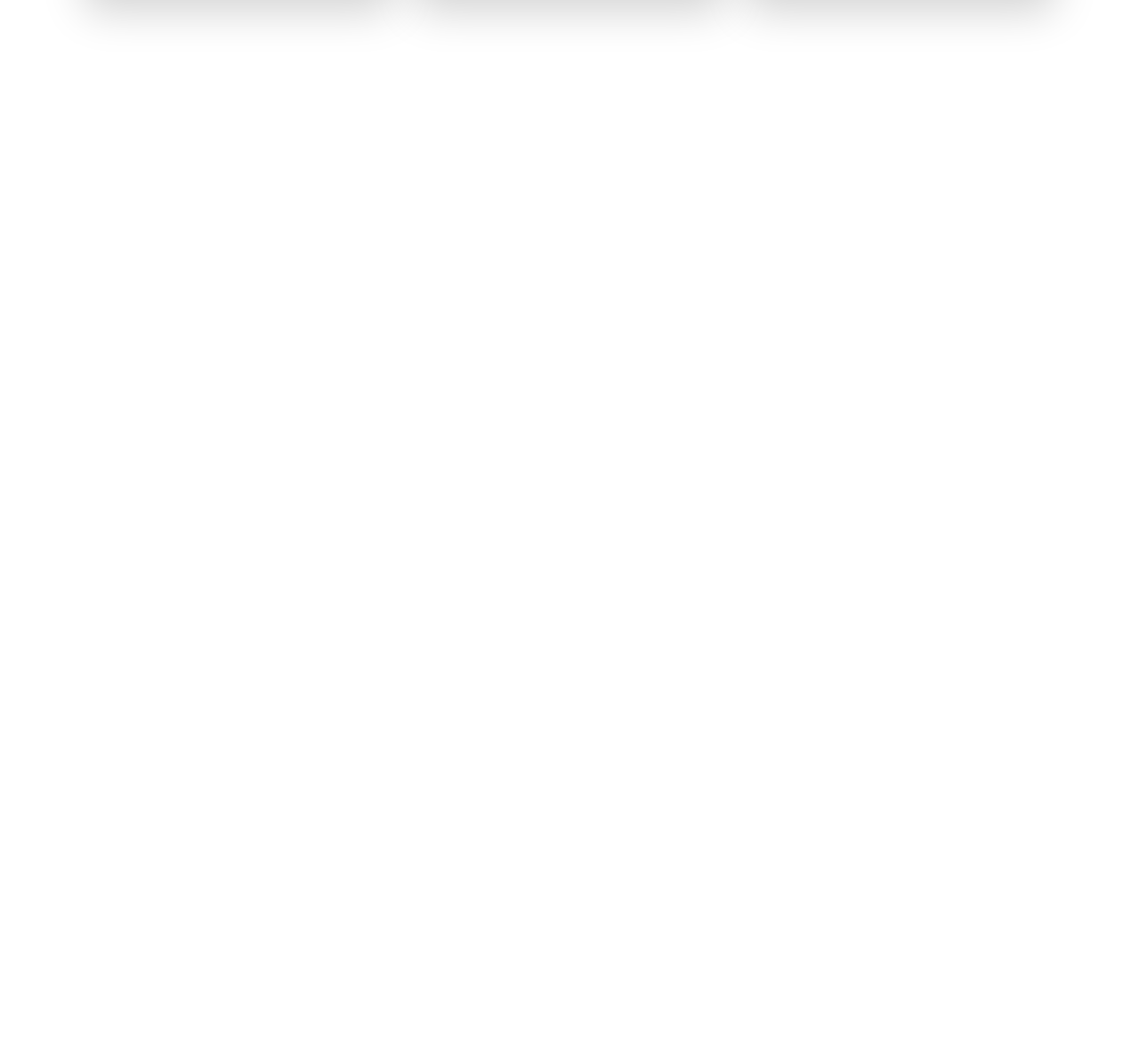
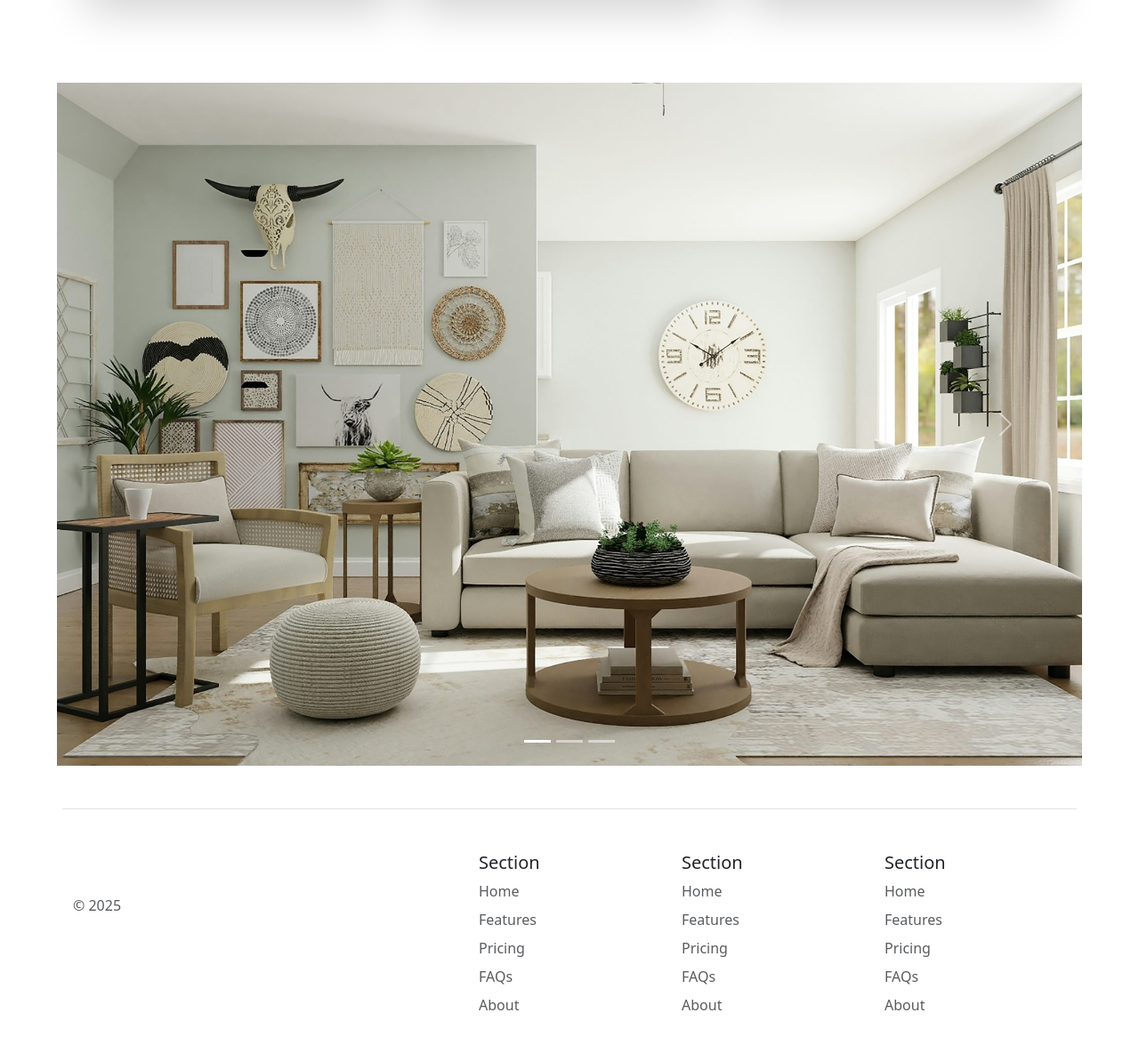
Before and after one commit to zafergursoy82/11_22_example_bootstrap_site, a plain HTML site: page index.html in a window 1280 px wide. Shown: the part 1353-2528 px from the top of the page at 89% size. Before the commit the page ends 1446 px from the top, so only its background shows below. Drawn offline with nearby package versions, Linux system fonts and the light colour scheme.

Commit message:
Add files via upload

```diff
--- a/index.html
+++ b/index.html
@@ -64,13 +64,8 @@
     </div>
   </nav>
 
-<!-- ************************************* Navbar ********************************************* -->
-
-
 
 <!-- ************************************* Centered Hero ********************************************* -->
-
-
 
 
   <div class="px-4 pt-5 my-5 text-center border-bottom">
@@ -88,9 +83,6 @@
       </div>
     </div>
   </div>
-
-
-<!-- ************************************* Centered Hero ********************************************* -->
 
 
 <!-- ************************************* Features ********************************************* -->
@@ -166,10 +158,90 @@
 </div>
 
 
-
-<!-- ************************************* Features ********************************************* -->
+<!-- ************************************* Carousel ********************************************* -->
 
 
+
+<div id="carouselExampleIndicators" class="carousel slide" style="margin-left: 5%; margin-right: 5%;">
+  <div class="carousel-indicators">
+    <button type="button" data-bs-target="#carouselExampleIndicators" data-bs-slide-to="0" class="active" aria-current="true" aria-label="Slide 1"></button>
+    <button type="button" data-bs-target="#carouselExampleIndicators" data-bs-slide-to="1" aria-label="Slide 2"></button>
+    <button type="button" data-bs-target="#carouselExampleIndicators" data-bs-slide-to="2" aria-label="Slide 3"></button>
+  </div>
+  <div class="carousel-inner">
+    <div class="carousel-item active">
+      <img src="./img1.png" class="d-block w-100" alt="..." style="width: 800px;">
+    </div>
+    <div class="carousel-item">
+      <img src="./img2.png" class="d-block w-100" alt="...">
+    </div>
+    <div class="carousel-item">
+      <img src="./img3.png" class="d-block w-100" alt="...">
+    </div>
+  </div>
+  <button class="carousel-control-prev" type="button" data-bs-target="#carouselExampleIndicators" data-bs-slide="prev">
+    <span class="carousel-control-prev-icon" aria-hidden="true"></span>
+    <span class="visually-hidden">Previous</span>
+  </button>
+  <button class="carousel-control-next" type="button" data-bs-target="#carouselExampleIndicators" data-bs-slide="next">
+    <span class="carousel-control-next-icon" aria-hidden="true"></span>
+    <span class="visually-hidden">Next</span>
+  </button>
+</div>
+
+
+
+<!-- ************************************* Footer ********************************************* -->
+
+
+
+<div class="container">
+  <footer class="row row-cols-1 row-cols-sm-2 row-cols-md-5 py-5 my-5 border-top">
+    <div class="col mb-3">
+      <a href="/" class="d-flex align-items-center mb-3 link-body-emphasis text-decoration-none" aria-label="Bootstrap">
+        <svg class="bi me-2" width="40" height="32" aria-hidden="true"><use xlink:href="#bootstrap"></use></svg>
+      </a>
+      <p class="text-body-secondary">© 2025</p>
+    </div>
+
+    <div class="col mb-3">
+
+    </div>
+
+    <div class="col mb-3">
+      <h5>Section</h5>
+      <ul class="nav flex-column">
+        <li class="nav-item mb-2"><a href="#" class="nav-link p-0 text-body-secondary">Home</a></li>
+        <li class="nav-item mb-2"><a href="#" class="nav-link p-0 text-body-secondary">Features</a></li>
+        <li class="nav-item mb-2"><a href="#" class="nav-link p-0 text-body-secondary">Pricing</a></li>
+        <li class="nav-item mb-2"><a href="#" class="nav-link p-0 text-body-secondary">FAQs</a></li>
+        <li class="nav-item mb-2"><a href="#" class="nav-link p-0 text-body-secondary">About</a></li>
+      </ul>
+    </div>
+
+    <div class="col mb-3">
+      <h5>Section</h5>
+      <ul class="nav flex-column">
+        <li class="nav-item mb-2"><a href="#" class="nav-link p-0 text-body-secondary">Home</a></li>
+        <li class="nav-item mb-2"><a href="#" class="nav-link p-0 text-body-secondary">Features</a></li>
+        <li class="nav-item mb-2"><a href="#" class="nav-link p-0 text-body-secondary">Pricing</a></li>
+        <li class="nav-item mb-2"><a href="#" class="nav-link p-0 text-body-secondary">FAQs</a></li>
+        <li class="nav-item mb-2"><a href="#" class="nav-link p-0 text-body-secondary">About</a></li>
+      </ul>
+    </div>
+
+    <div class="col mb-3">
+      <h5>Section</h5>
+      <ul class="nav flex-column">
+        <li class="nav-item mb-2"><a href="#" class="nav-link p-0 text-body-secondary">Home</a></li>
+        <li class="nav-item mb-2"><a href="#" class="nav-link p-0 text-body-secondary">Features</a></li>
+        <li class="nav-item mb-2"><a href="#" class="nav-link p-0 text-body-secondary">Pricing</a></li>
+        <li class="nav-item mb-2"><a href="#" class="nav-link p-0 text-body-secondary">FAQs</a></li>
+        <li class="nav-item mb-2"><a href="#" class="nav-link p-0 text-body-secondary">About</a></li>
+      </ul>
+    </div>
+  </footer>
+</div>
 
 
 
```
Also changed, not shown: img1.png (added), img2.png (added), img3.png (added).
